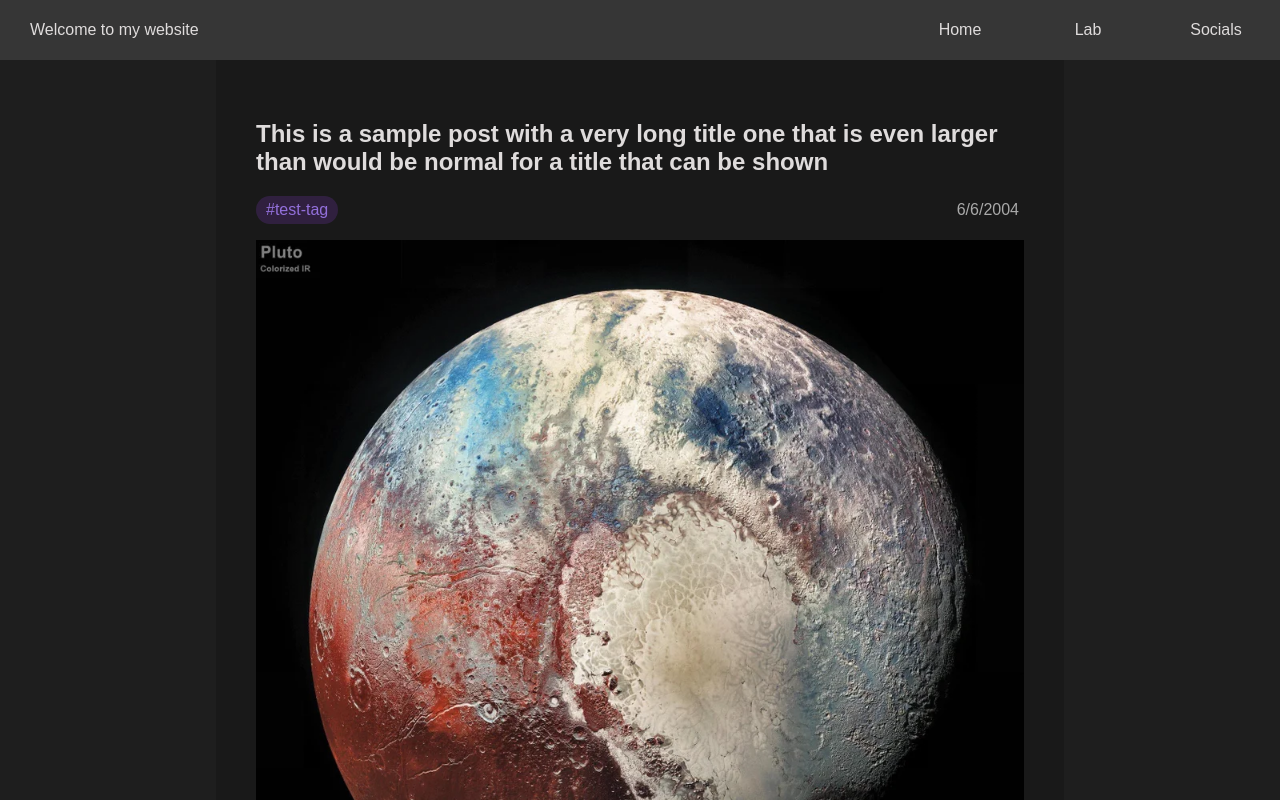
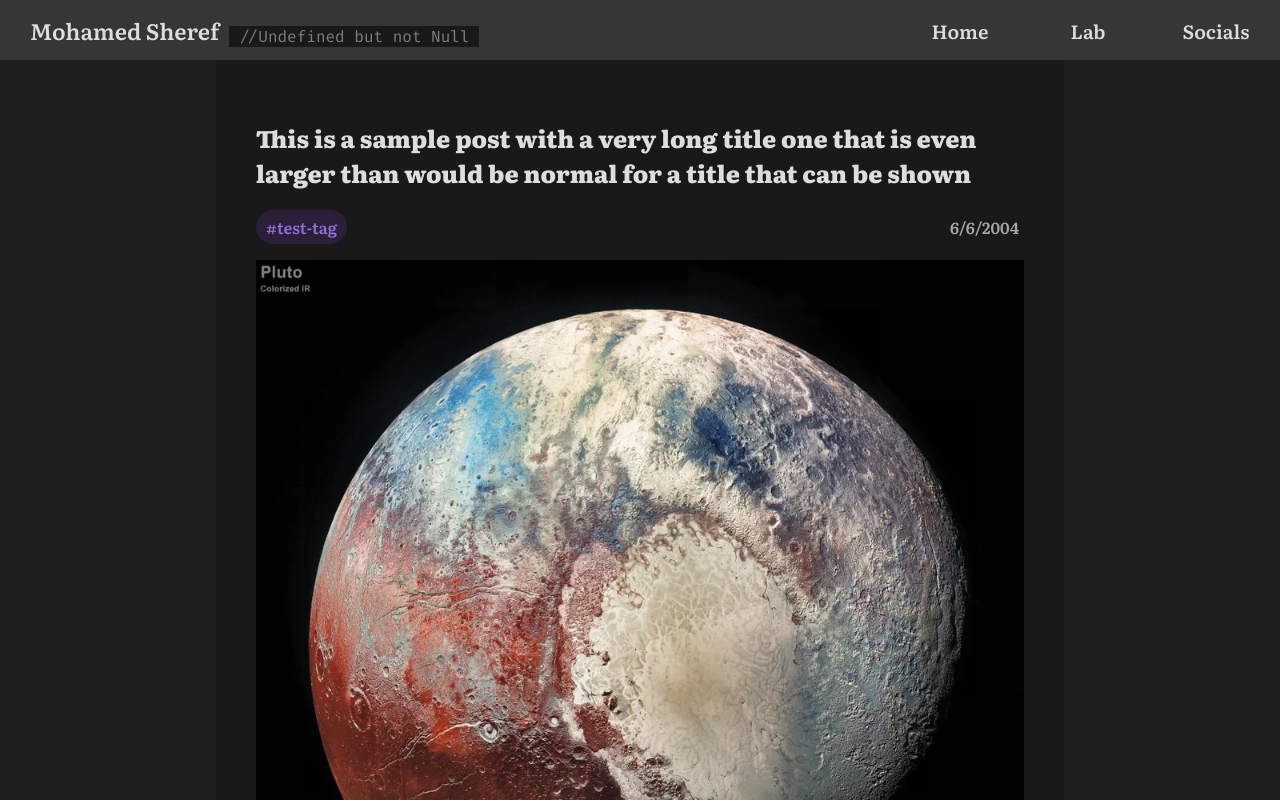
Before and after one commit to MhmdSheref/personalpage, a Next.js app: page /blogs/1 in a window 1280 px wide. Shown: the top 800 px of the page. Built offline with nearby package versions, Linux system fonts and the light colour scheme.

Commit message:
finalizing styling and fonts

```diff
--- a/components/ForceGraph.jsx
+++ b/components/ForceGraph.jsx
@@ -32,7 +32,6 @@ export default React.memo(function ForceGraph({blogs, setActiveBlogId}) {
         return {nodes, links}
     }
     const handleNodeClick = node => {
-        // Example: Log node or trigger modal/open panel/etc.
         setActiveBlogId(node.id)
         fgRef.current.centerAt(node.x, node.y, 500);
         fgRef.current.zoom(10-node.val+Math.random(), 500);
@@ -72,7 +71,7 @@ export default React.memo(function ForceGraph({blogs, setActiveBlogId}) {
         }
 
         ctx.fillStyle = "#dfdcdc"
-        ctx.font = '3px Sans-Serif';
+        ctx.font = '3px Literata';
         ctx.textAlign = 'center';
         ctx.textBaseline = 'middle';
         wrapText(ctx, node.label, node.x, node.y + node.val+6, 50, 3)
--- a/components/Header.jsx
+++ b/components/Header.jsx
@@ -1,14 +1,22 @@
 import Link from "next/link";
+import styles from "@/styles/header.module.css"
+import {Fira_Code} from "next/font/google";
+
+const firaCode = Fira_Code({
+    subsets: ['latin'],
+})
 export default function Header() {
     return (
         <header>
             <div className='header-content'>
-            <span>Welcome to my website</span>
-            <nav>
+            <span className={styles.Label}>
+                <span className={styles.Name}>Mohamed Sheref</span>
+                <span className={styles.Comment + " " + firaCode.className}>//Undefined but not Null</span>
+            </span>
+                <nav>
                 <Link href="/"><span>Home</span></Link>
                 <Link href="/lab"><span>Lab</span></Link>
                 <Link href="/"><span>Socials</span></Link>
-
             </nav>
             </div>
         </header>
--- a/pages/_app.js
+++ b/pages/_app.js
@@ -1,6 +1,15 @@
 import "@/styles/globals.css";
 import Layout from "@/components/Layout";
+import {Literata} from "next/font/google";
+
+const literata = Literata({
+  weight: ["600", "800"],
+  subsets: ['latin'],
+})
+
+
+
 
 export default function App({ Component, pageProps }) {
-  return <Layout><Component {...pageProps} /></Layout>;
+  return <main className={literata.className}><Layout><Component {...pageProps} /></Layout></main>;
 }
--- a/pages/blogs/[id].jsx
+++ b/pages/blogs/[id].jsx
@@ -88,8 +88,8 @@ export default function Blog({blog}) {
             <BlogArticle blog={blog}/>
             {allLinks ?
                 <nav>
+                    Related:
                     <ul>
-                        Related:
                         {allLinks.map(link => (
                             <li key={link.id}>
                                 <Link href={`/blogs/${link.id}`}>
--- a/styles/code.module.css
+++ b/styles/code.module.css
@@ -6,15 +6,15 @@
 
 .console {
     background: #191919;
-    font-family: monospace;
+    font-size: 0.9rem;
     white-space: pre-wrap;
     padding: 0 10px;
     overflow-y: auto;
     height: 300px;
-
 }
 
 .consoleInput {
+    font-family: inherit;
     width: 100%;
     display: flex;
 }
@@ -23,7 +23,7 @@
     flex-grow: 1;
     border: none;
     background: transparent;
-    color: white;
+    color: #dfdcdc;
     font-family: inherit;
 }
 
--- a/styles/globals.css
+++ b/styles/globals.css
@@ -2,7 +2,6 @@ body, html {
   margin: 0;
   color: #dfdcdc;
   background: #1e1e1e;
-  font-family: sans-serif;
 }
 
 a {
@@ -34,9 +33,6 @@ header {
   margin: auto;
 }
 
-.header-content>span {
-  padding: 30px;
-}
 
 .header-content>nav {
   display: flex;
@@ -46,6 +42,7 @@ header {
 }
 
 .header-content>nav>a {
+  font-size: 1.2rem;
   display: flex;
   border-bottom: none;
   box-shadow: none;
@@ -89,7 +86,7 @@ header {
 
 .tags>span {
   color: mediumpurple;
-  background: rgba(102, 51, 153, 0.3);
+  background: rgba(102, 51, 153, 0.25);
   /*border: 2px solid rgba(102, 51, 153, 0.5);*/
   border-radius: 1000px;
   padding: 5px 10px;
--- /dev/null
+++ b/styles/header.module.css
@@ -0,0 +1,20 @@
+
+.Label {
+    display: flex;
+    gap: 10px;
+    align-items: flex-end;
+    padding: 0 30px;
+}
+
+.Name {
+    font-size: 1.4rem;
+}
+
+.Comment {
+    background: #191919;
+    padding: 0 10px;
+    font-family: monospace;
+    font-size: 1rem;
+    color: #7a7e85;
+
+}
```
Also changed, not shown: pages/404.jsx (+6 -1 lines), pages/index.jsx (+5 -7 lines), pages/lab/testlab.jsx (+6 -1 lines).
